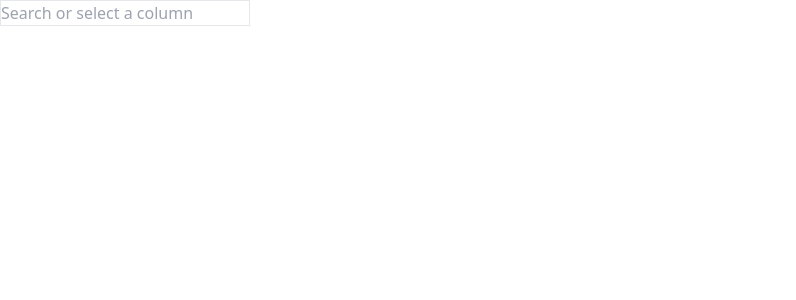
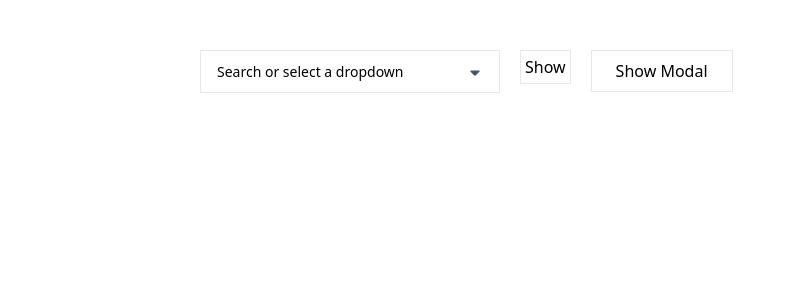
Before and after one commit to TheKachi/sled-dikachi-coworking, a Vue app: page / in a window 1280 px wide. Shown: the top 300 px of the page, without its empty margins (0-796 px from the left). Built offline with nearby package versions, Linux system fonts and the light colour scheme.

Commit message:
feat: barebone done

```diff
--- a/src/App.vue
+++ b/src/App.vue
@@ -1,38 +1,84 @@
 <template>
 	<div id="app">
-		<div>
-			<div @click="toggleDropdown" class="border w-[250px]">
+		<div class="mx-auto mt-[50px] px-[200px] flex gap-[20px] items-start">
+			<!-- Column Selector Container -->
+			<div class="w-[300px]">
+				<!-- Select Dropdown -->
+				<div
+					@click="isShowing = true"
+					class="text-[14px] px-[16px] py-[10px] flex items-center cursor-pointer border rounded-4 z-0 bg-grey-100 focus:bg-grey-100"
+				>
+					<div class="relative w-full">
+						<!-- Selected columns in order -->
+						<ul
+							class="flex flex-wrap gap-[4px]"
+							v-if="selectedColumns.length"
+						>
+							<li v-for="column in selectedColumns" :key="column">
+								{{ column }}
+								<button @click="removeColumn(column)">X</button>
+							</li>
+						</ul>
+
+						<!-- No column selected  -->
+						<p v-else>Search or select a dropdown</p>
+
+						<!-- Show and Hide icons  -->
+						<div class="absolute z-50 right-0 top-[4px]">
+							<button @click="toggleDropdown" class="">
+								<span v-if="isShowing">
+									<svg
+										width="16"
+										height="16"
+										viewBox="0 0 16 16"
+										fill="none"
+										xmlns="http://www.w3.org/2000/svg"
+									>
+										<path
+											d="M11.9465 5.45312H7.79317H4.05317C3.41317 5.45312 3.09317 6.22646 3.5465 6.67979L6.99983 10.1331C7.55317 10.6865 8.45317 10.6865 9.0065 10.1331L10.3198 8.81979L12.4598 6.67979C12.9065 6.22646 12.5865 5.45312 11.9465 5.45312Z"
+											fill="#475569"
+										/>
+									</svg>
+								</span>
+
+								<span v-else>
+									<svg
+										width="16"
+										height="16"
+										viewBox="0 0 16 16"
+										fill="none"
+										xmlns="http://www.w3.org/2000/svg"
+									>
+										<path
+											d="M11.9465 5.45312H7.79317H4.05317C3.41317 5.45312 3.09317 6.22646 3.5465 6.67979L6.99983 10.1331C7.55317 10.6865 8.45317 10.6865 9.0065 10.1331L10.3198 8.81979L12.4598 6.67979C12.9065 6.22646 12.5865 5.45312 11.9465 5.45312Z"
+											fill="#475569"
+										/>
+									</svg>
+								</span>
+							</button>
+						</div>
+					</div>
+				</div>
+
+				<!-- Dropdown  -->
+				<ul v-if="isShowing" class="w-full">
 					<input
-					class="w-full"
+						class="w-full focus:border-transparent focus:ring-0"
 						type="text"
 						v-model="query"
-					placeholder="Search or select a column"
+						placeholder="Search"
 					/>
-			</div>
-
-			<ul v-if="isShowing">
+					<!-- @click="$emit('add', column)" -->
 					<li
-					@click.prevent="addColumn(column)"
+						@click="addColumn(column)"
 						v-for="column in filteredColumns"
 						:key="column"
 					>
-					<input
-						type="checkbox"
-						:value="column"
-						v-model="selectedColumns"
-					/>
 						{{ column }}
 					</li>
 				</ul>
-			<div v-if="selectedColumns.length > 0">
-				<ul v-for="column in selectedColumns" :key="column">
-					<li>
-						<button @click="removeColumn(column)">X</button>
-						{{ column }}
-					</li>
-				</ul>
-			</div>
-		</div>
+
+				<!-- Commented out Column selector component  -->
 				<!-- <ColumnSelector
 			:columns="columns"
 			:selected-columns="selectedColumns"
@@ -41,31 +87,72 @@
 			@remove="removeColumn"
 		/> -->
 			</div>
+
+			<button @click="toggleDropdown" class="border p-1">
+				<span v-if="isShowing">Hide</span>
+				<span v-else>Show</span>
+			</button>
+
+			<!-- Show Dialog button  -->
+			<button
+				id="show-modal"
+				@click="showDialog = true"
+				class="border px-[24px] py-[8px]"
+			>
+				Show Modal
+			</button>
+		</div>
+
+		<!-- Dialog  -->
+		<Dialog v-if="showDialog" @close="showDialog = false"> </Dialog>
+	</div>
 </template>
 
 <script>
 // import ColumnSelector from "./components/ColumnSelector.vue";
+import Dialog from "./components/Dialog.vue";
 
 export default {
 	name: "App",
 	data() {
 		return {
-			columns: ["ID", "Total", "Links", "Number", "Status"],
+			columns: [
+				"ID",
+				"Total",
+				"Links",
+				"Number",
+				"Status",
+				"Events",
+				"Onboarding",
+				"Maintenace",
+				"Adverisinf",
+			],
 			selectedColumns: [],
 			query: "",
 			isShowing: false,
+			showDialog: false,
 		};
 	},
 	methods: {
+		// showDropdown() {
+		// 	this.isShowing = true;
+		// },
+
+		// closeDropdown() {
+		// 	toggleDropdown();
+		// 	alert(this.isShowing);
+		// },
+
 		toggleDropdown() {
-			this.isShowing = true;
+			this.isShowing = !this.isShowing;
 		},
+
 		// add column to selectedColumns array
 		addColumn(column) {
 			if (this.selectedColumns.includes(column)) return;
-			this.selectedColumns.push(column);
-			// this.isShowing = false;
+			this.selectedColumns.unshift(column);
 		},
+
 		// remove column from selectedColumns array
 		removeColumn(column) {
 			this.selectedColumns = this.selectedColumns.filter(
@@ -80,11 +167,11 @@ export default {
 				column.toLowerCase().includes(this.query.toLowerCase())
 			);
 		},
-		// orderedSelectedColumns() {
-		// 	return this.selectedColumns.sort();
-		// },
 	},
-	// components: { ColumnSelector },
+	components: {
+		// ColumnSelector,
+		Dialog,
+	},
 };
 </script>
 
--- /dev/null
+++ b/src/components/Dialog.vue
@@ -0,0 +1,79 @@
+<template>
+	<div
+		class="fixed top-60 z-[100] inset-0 overflow-y-auto"
+		role="dialog"
+		aria-modal="true"
+	>
+		<div>
+			<div
+				class="fixed inset-0 bg-black/60"
+				aria-hidden="true"
+				@click="$emit('close')"
+			></div>
+			<!-- <span
+				class="hidden sm:inline-block sm:align-middle sm:h-screen"
+				aria-hidden="true"
+				>&#8203;</span
+			> -->
+			<div
+				class="mx-auto bg-white text-left rounded-lg overflow-hidden shadow-[0_4px_50px_rgba(0,0,0,0.1)] transform transition-all"
+				:class="[width, height]"
+			>
+				<div
+					class="px-[24px] py-[12px] min-w-full min-h-full flex flex-col"
+					:class="[width, height]"
+				>
+					<!-- Header  -->
+					<div class="flex justify-between items-center">
+						<slot name="header"> default header </slot>
+						<button
+							@click="$emit('close')"
+							class="text-[32px] float-right"
+						>
+							x
+						</button>
+					</div>
+
+					<!-- Body -->
+					<div class="">
+						<slot name="body"> default body </slot>
+					</div>
+
+					<!-- Footer  -->
+					<div class="modal-footer border mt-auto">
+						<slot name="footer">
+							<button
+								class="modal-default-button"
+								@click="$emit('close')"
+							>
+								OK
+							</button>
+						</slot>
+					</div>
+				</div>
+			</div>
+		</div>
+	</div>
+</template>
+
+<script>
+export default {
+	name: "Dialog",
+	props: {
+		classNames: {
+			type: String,
+			default: "",
+		},
+		width: {
+			type: String,
+			default: "w-[500px]",
+		},
+		height: {
+			type: String,
+			default: "h-[500px]",
+		},
+	},
+};
+</script>
+
+<style></style>
```
Also changed, not shown: package.json (+3 -4 lines), 1 other file (tests, documents, lock files or other folders). Lines whose indentation alone changed are shown as unchanged.
